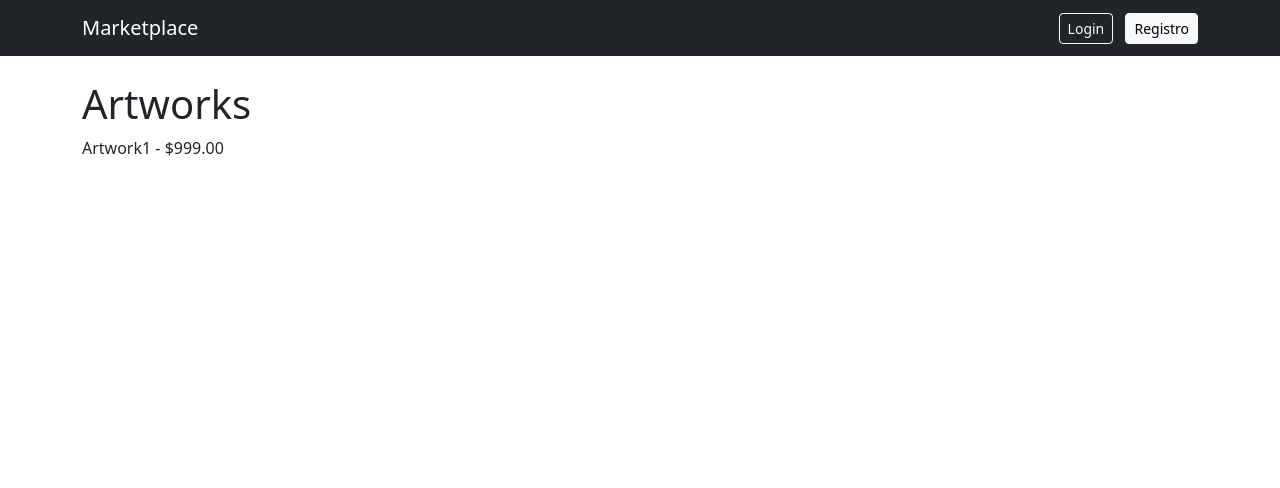
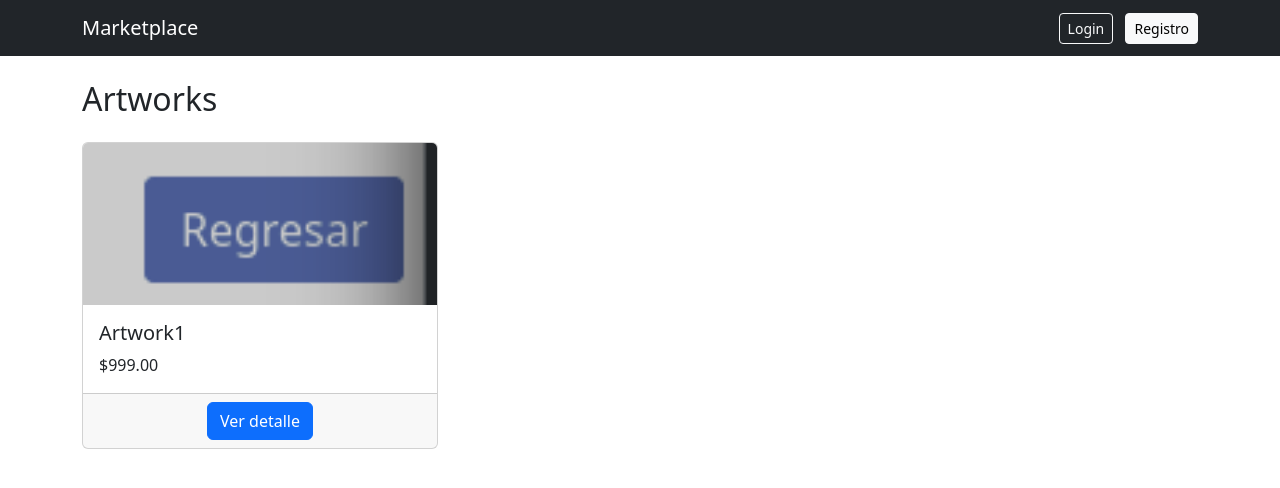
Before and after one commit to raflescc/Proyecto_Final_NEyDW, a Django app: page / in a window 1280 px wide. Shown: the top 488 px of the page. Run offline with Django 5.2, Linux system fonts and the light colour scheme; data comes from the database, SQL or seed files in the repository.

Commit message:
Mejora de listado de artwork

```diff
--- a/marketplace/models.py
+++ b/marketplace/models.py
@@ -16,7 +16,7 @@ class Artwork(models.Model):
     description = models.TextField()
     price = models.DecimalField(max_digits=10, decimal_places=2)
     category = models.ForeignKey(Category, on_delete=models.SET_NULL, null=True)
-    image = models.ImageField(upload_to='artworks/')
+    image = models.ImageField(upload_to='artworks/', null=True, blank=True)
     stock = models.IntegerField(default=1)
     is_available = models.BooleanField(default=True)
 
--- a/marketplace/templates/marketplace/detail.html
+++ b/marketplace/templates/marketplace/detail.html
@@ -1,7 +1,6 @@
 {% extends "base.html" %}
 
 {% block content %}
-
 <h1>{{ artwork.title }}</h1>
 <img src="{{ artwork.image.url }}" width="300">
 <p>{{ artwork.description }}</p>
--- a/marketplace/templates/marketplace/list.html
+++ b/marketplace/templates/marketplace/list.html
@@ -1,14 +1,34 @@
 {% extends "base.html" %}
 
 {% block content %}
-<h1>Artworks</h1>
 
-{% for art in artworks %}
-  <div>
-    <p>{{ art.title }} - ${{ art.price }}</p>
-  </div>
-{% empty %}
-  <p>No hay obras disponibles</p>
-{% endfor %}
+<h2 class="mb-4">Artworks</h2>
+
+<div class="row">
+    {% for art in artworks %}
+        <div class="col-md-4 mb-4">
+            <div class="card h-100">
+
+                {% if art.image %}
+                    <img src="{{ art.image.url }}" class="card-img-top" alt="{{ art.title }}">
+                {% endif %}
+
+                <div class="card-body">
+                    <h5 class="card-title">{{ art.title }}</h5>
+                    <p class="card-text">${{ art.price }}</p>
+                </div>
+
+                <div class="card-footer text-center">
+                    <a href="{% url 'artwork_detail' art.id %}" class="btn btn-primary">
+                        Ver detalle
+                    </a>
+                </div>
+
+            </div>
+        </div>
+    {% empty %}
+        <p>No hay obras disponibles</p>
+    {% endfor %}
+</div>
 
 {% endblock %}
```
